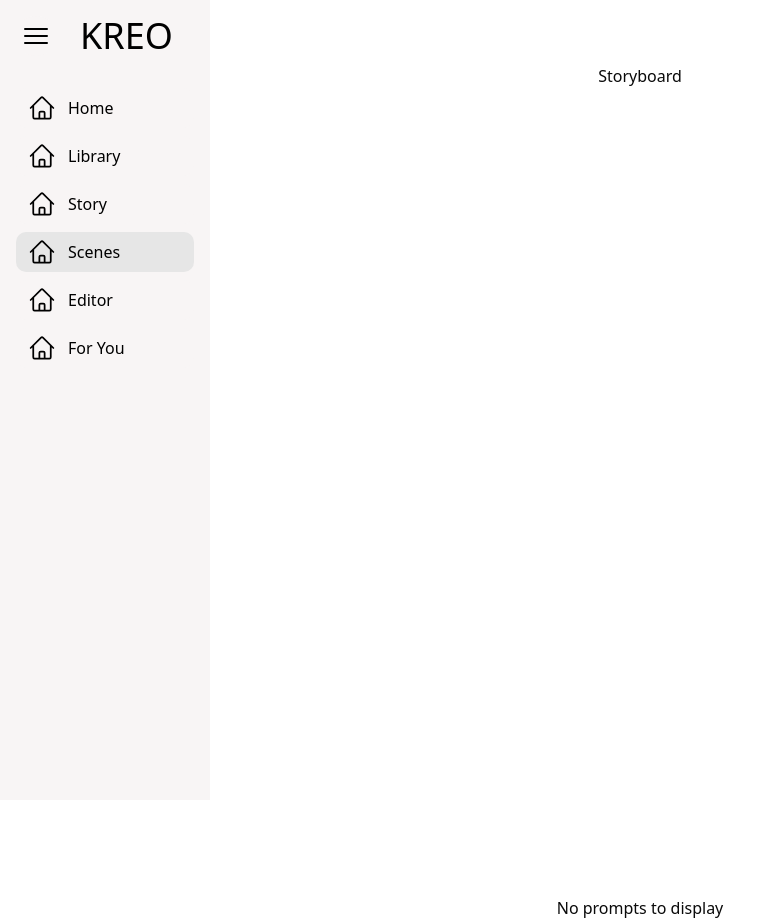
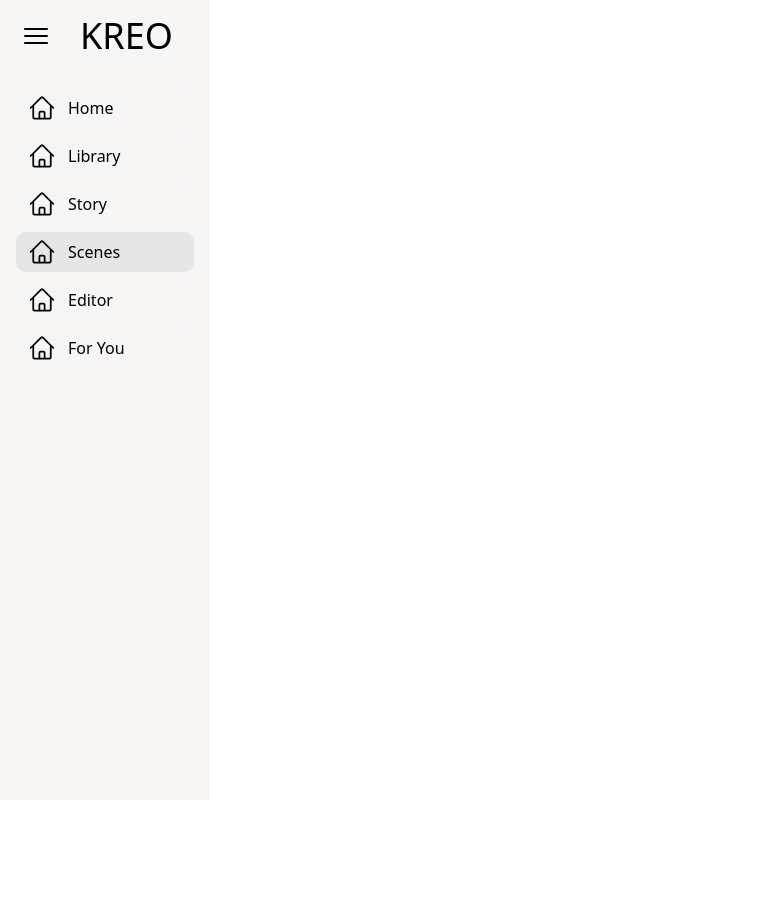
Before and after one commit to ThamzidKarim/Kreo, a React (Vite) app in the folder frontend/: page /scenes in a window 1280 px wide. Shown: the whole page, without its empty margins (0-770 px from the left). After the commit the page ends 800 px from the top, so only its background shows below. Built offline with nearby package versions, Linux system fonts and the light colour scheme.

Commit message:
Add prompts to PromptCard component

```diff
--- /dev/null
+++ b/frontend/src/components/PromptCard.tsx
@@ -0,0 +1,15 @@
+/*
+ * Author: Thamzid Karim
+ * Date: 5/5/2025
+ * PromptCard component that displays a prompt in a card format.
+*/
+
+const PromptCard = ({ prompt }: {prompt: string}) => {
+    return (
+        <div className="rounded-2xl shadow-md overflow-hidden bg-black hover:shadow-lg cursor-pointer p-4 w-[500px] h-[500px] flex flex-col justify-center items-center">
+            <p className="text-sm text-center text-white">{prompt}</p>
+         </div>
+  );
+};
+
+export default PromptCard;
--- a/frontend/src/pages/Scenes.tsx
+++ b/frontend/src/pages/Scenes.tsx
@@ -6,28 +6,31 @@
 
 import { useLocation } from "react-router";
 import NavBar from "../components/NavBar";
+import PromptCard from "../components/PromptCard";
 
 function Scenes() {
     // useLocation hook to access the location object, which contains the state passed from the Story page
     const location = useLocation();
     const { prompts } = location.state || {};
 
-    return(
-        <div>
+    return (
+        <div className="flex flex-col h-screen">
             <NavBar />
-            <div className="flex justify-center items-start h-screen mt-16">
-                <h1>Storyboard</h1>
-            </div>
-            <div className="flex flex-col items-center mt-8">
-                {/* Display the prompts received from the Story page*/}
+
+            {/* Display the prompts received from the Story page*/}
+            <div className="flex overflow-x-auto space-x-4 py-4">
                 {prompts ? (
                     prompts.map((prompt: string, index: number) => (
-                        <p key={index} className="text-center">{prompt}</p>
+                        <PromptCard
+                            key={index}
+                            prompt={prompt}
+                        />
                     ))
                 ) : (
                     <p>No prompts to display</p>
                 )}
             </div>
+
         </div>
     );
 
```
Also changed, not shown: 2 other files (tests, documents, lock files or other folders).
